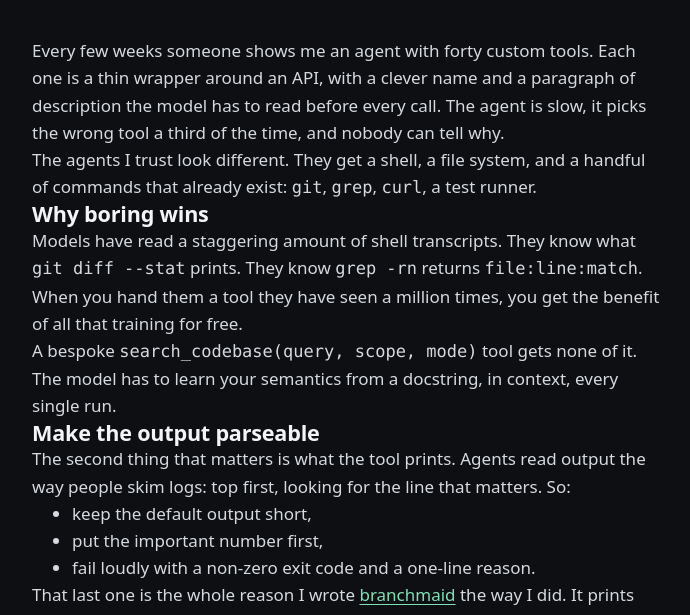
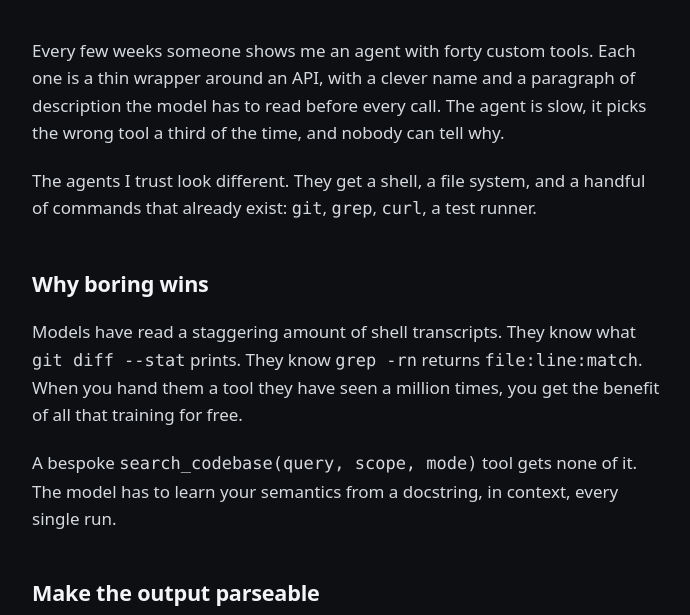
Before and after one commit to KING-MOI/verma.dev, an Astro site: page /writing/agents-need-boring-tools in a window 1280 px wide. Shown: the part 166-781 px from the top of the page, without its empty margins (292-982 px from the left). Built offline with nearby package versions, Linux system fonts and the light colour scheme; Astro itself is replaced by a stand-in of ours.

Commit message:
feat: add prose spacing for post bodies

```diff
--- a/src/pages/writing/[id].astro
+++ b/src/pages/writing/[id].astro
@@ -23,7 +23,9 @@ const minutes = readingTime(post.body ?? "");
         · {minutes} min read
       </p>
     </header>
-    <Content />
+    <div class="prose">
+      <Content />
+    </div>
   </article>
 </Base>
 
--- a/src/styles/global.css
+++ b/src/styles/global.css
@@ -80,3 +80,20 @@ h1 {
 h2 {
   font-size: 1.35rem;
 }
+
+.prose > * + * {
+  margin-top: 1.25em;
+}
+
+.prose h2 {
+  margin-top: 2.25em;
+}
+
+.prose ul,
+.prose ol {
+  padding-left: 1.25em;
+}
+
+.prose li + li {
+  margin-top: 0.4em;
+}
```
